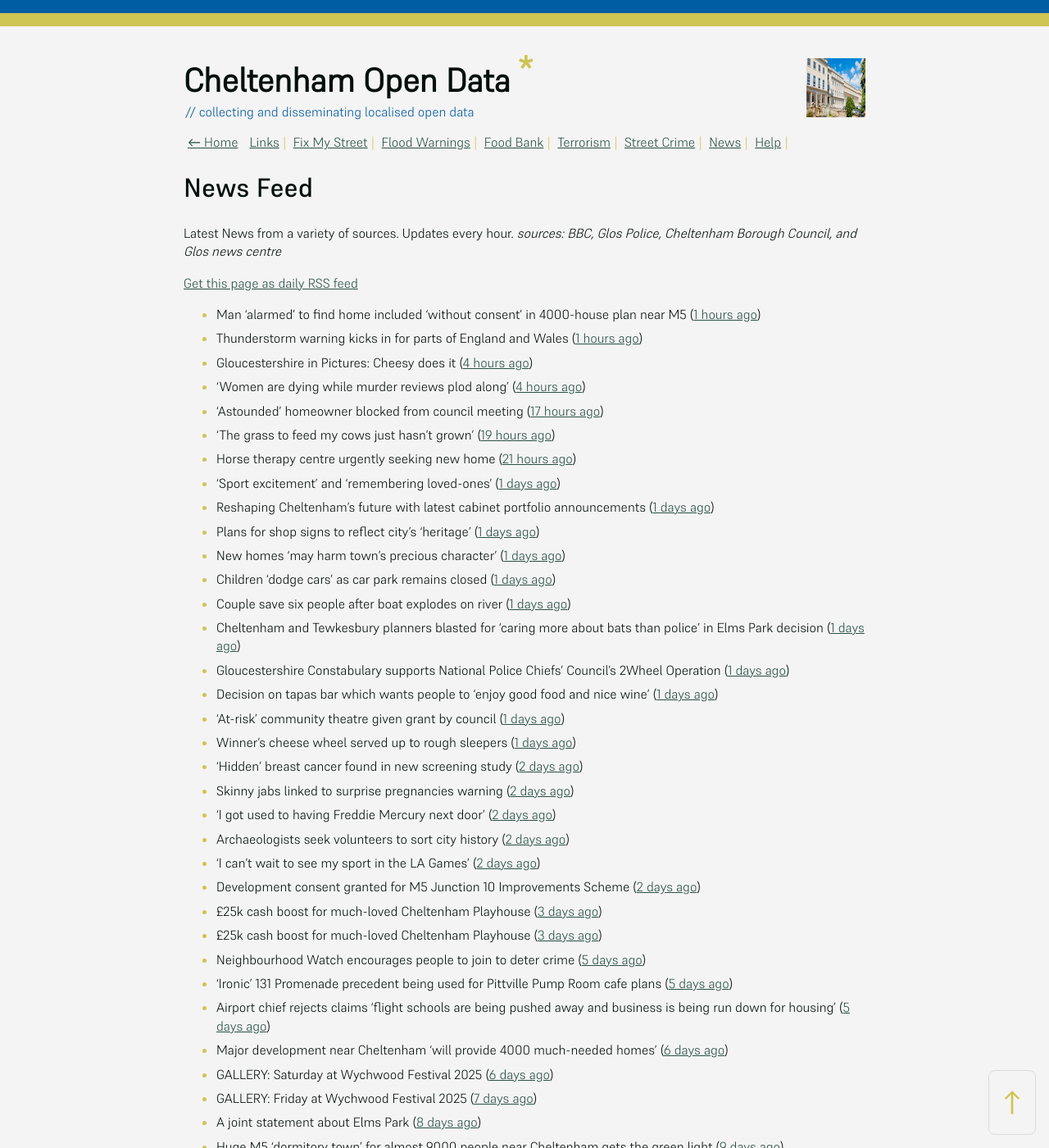
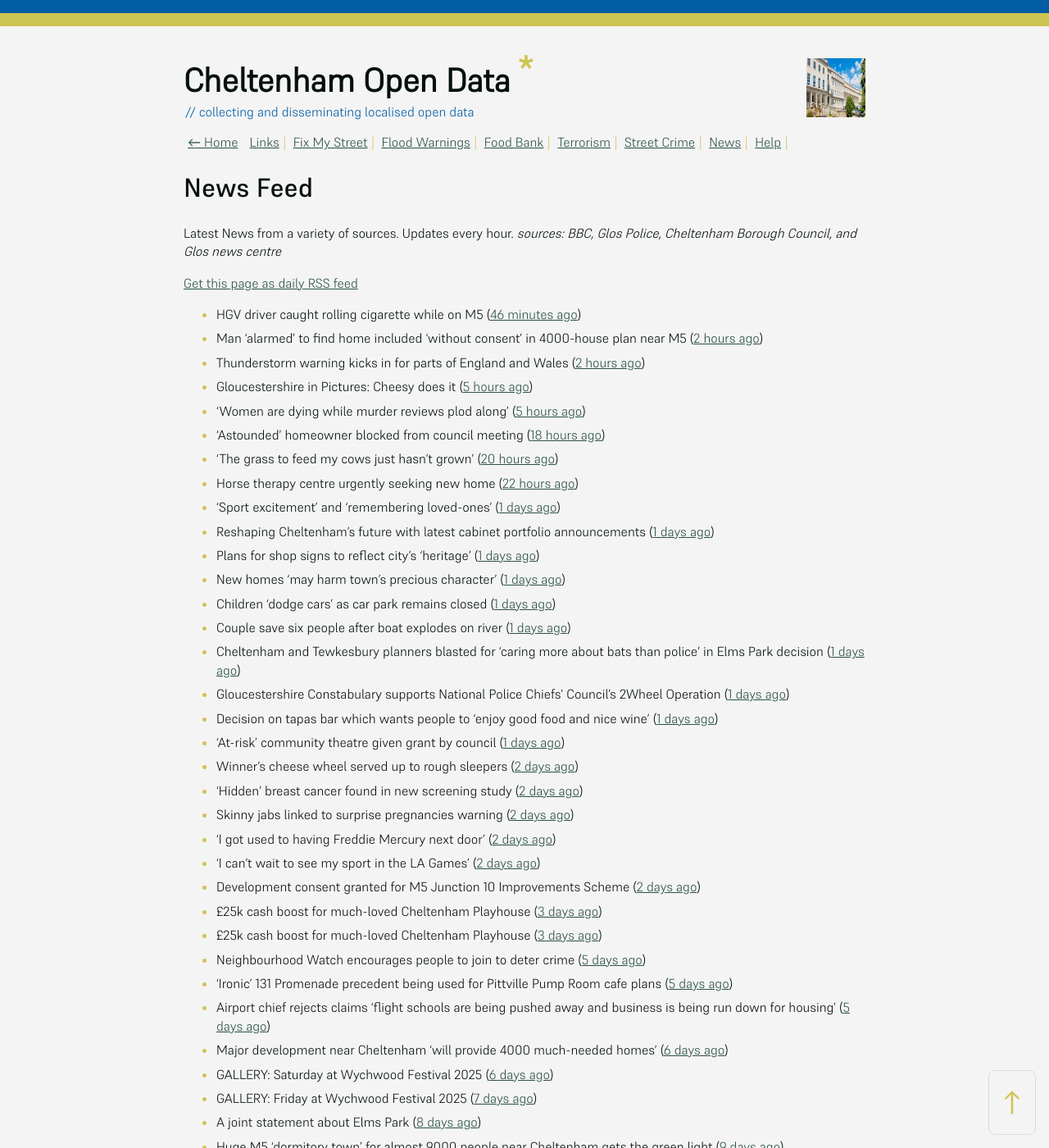
Before and after one commit to mat-0/cheltenham-open-data, a Jekyll site: the page built from _pages/news.md, in a window 1280 px wide and 1400 px high. Shown: the whole window at 82% size. Built offline with Jekyll 4.4.1, drawn with Linux system fonts in a browser that asks for light colours; some of the changed text lies outside the part shown.

Commit message:
Updated 2025-06-07 11:57:46

```diff
--- a/_pages/news.md
+++ b/_pages/news.md
@@ -12,13 +12,14 @@ _sources: BBC, Glos Police, Cheltenham Borough Council, and Glos news centre_
 [Get this page as daily RSS feed](/daily.rss)
 
 <!-- news_marker starts -->
-- Man ‘alarmed’ to find home included ‘without consent’ in 4000-house plan near M5 ([1 hours ago](https://gloucesternewscentre.co.uk/man-alarmed-to-find-home-included-without-consent-in-4000-house-plan-near-m5/))
-- Thunderstorm warning kicks in for parts of England and Wales ([1 hours ago](https://www.bbc.com/news/articles/cq851x1y9eqo))
-- Gloucestershire in Pictures: Cheesy does it ([4 hours ago](https://www.bbc.com/news/articles/cj6rpwjk192o))
-- 'Women are dying while murder reviews plod along' ([4 hours ago](https://www.bbc.com/news/articles/cj3j7308r35o))
-- 'Astounded' homeowner blocked from council meeting ([17 hours ago](https://www.bbc.com/news/articles/c5y2zdd83deo))
-- 'The grass to feed my cows just hasn't grown' ([19 hours ago](https://www.bbc.com/news/articles/cr4zp51rk9ro))
-- Horse therapy centre urgently seeking new home ([21 hours ago](https://www.bbc.com/news/articles/clyqx775r2yo))
+- HGV driver caught rolling cigarette while on M5 ([46 minutes ago](https://www.bbc.com/news/articles/cx2ekrky144o))
+- Man ‘alarmed’ to find home included ‘without consent’ in 4000-house plan near M5 ([2 hours ago](https://gloucesternewscentre.co.uk/man-alarmed-to-find-home-included-without-consent-in-4000-house-plan-near-m5/))
+- Thunderstorm warning kicks in for parts of England and Wales ([2 hours ago](https://www.bbc.com/news/articles/cq851x1y9eqo))
+- Gloucestershire in Pictures: Cheesy does it ([5 hours ago](https://www.bbc.com/news/articles/cj6rpwjk192o))
+- 'Women are dying while murder reviews plod along' ([5 hours ago](https://www.bbc.com/news/articles/cj3j7308r35o))
+- 'Astounded' homeowner blocked from council meeting ([18 hours ago](https://www.bbc.com/news/articles/c5y2zdd83deo))
+- 'The grass to feed my cows just hasn't grown' ([20 hours ago](https://www.bbc.com/news/articles/cr4zp51rk9ro))
+- Horse therapy centre urgently seeking new home ([22 hours ago](https://www.bbc.com/news/articles/clyqx775r2yo))
 - 'Sport excitement' and 'remembering loved-ones' ([1 days ago](https://www.bbc.com/news/articles/cly379zl9qwo))
 - Reshaping Cheltenham’s future with latest cabinet portfolio announcements ([1 days ago](https://www.cheltenham.gov.uk/news/article/3018/reshaping_cheltenhams_future_with_latest_cabinet_portfolio_announcements))
 - Plans for shop signs to reflect city's 'heritage' ([1 days ago](https://www.bbc.com/news/articles/c77153njmlko))
@@ -29,11 +30,10 @@ _sources: BBC, Glos Police, Cheltenham Borough Council, and Glos news centre_
 - Gloucestershire Constabulary supports National Police Chiefs’ Council’s 2Wheel Operation ([1 days ago](https://gloucesternewscentre.co.uk/gloucestershire-constabulary-supports-national-police-chiefs-councils-2wheel-operation/))
 - Decision on tapas bar which wants people to ‘enjoy good food and nice wine’ ([1 days ago](https://gloucesternewscentre.co.uk/decision-on-tapas-bar-which-wants-people-to-enjoy-good-food-and-nice-wine/))
 - 'At-risk' community theatre given grant by council ([1 days ago](https://www.bbc.com/news/articles/c2kq2d2e71zo))
-- Winner's cheese wheel served up to rough sleepers ([1 days ago](https://www.bbc.com/news/articles/cvg9z4l01ygo))
+- Winner's cheese wheel served up to rough sleepers ([2 days ago](https://www.bbc.com/news/articles/cvg9z4l01ygo))
 - 'Hidden' breast cancer found in new screening study ([2 days ago](https://www.bbc.com/news/articles/cd90g95q8v0o))
 - Skinny jabs linked to surprise pregnancies warning ([2 days ago](https://www.bbc.co.uk/sounds/play/p0lgh4cd))
 - 'I got used to having Freddie Mercury next door' ([2 days ago](https://www.bbc.com/news/articles/cp8ydj0kplyo))
-- Archaeologists seek volunteers to sort city history ([2 days ago](https://www.bbc.com/news/articles/cgj8z5vj2n4o))
 - 'I can't wait to see my sport in the LA Games' ([2 days ago](https://www.bbc.com/news/articles/cjdz8yyl92ro))
 - Development consent granted for M5 Junction 10 Improvements Scheme ([2 days ago](https://gloucesternewscentre.co.uk/development-consent-granted-for-m5-junction-10-improvements-scheme/))
 - £25k cash boost for much-loved Cheltenham Playhouse ([3 days ago](https://gloucesternewscentre.co.uk/25k-cash-boost-for-much-loved-cheltenham-playhouse/))
```
Also changed, not shown: other parts of _pages/news.md (+1 -1 lines), _data/flood.json (+5 -27 lines), index.md (+5 -5 lines).
